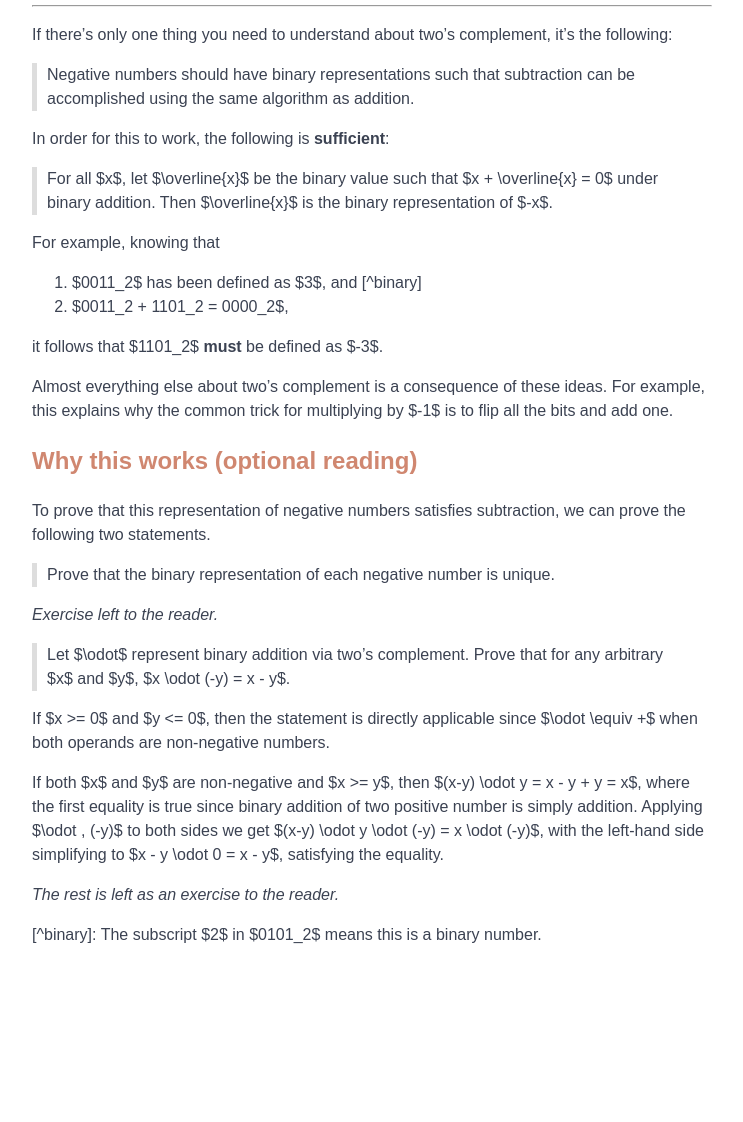
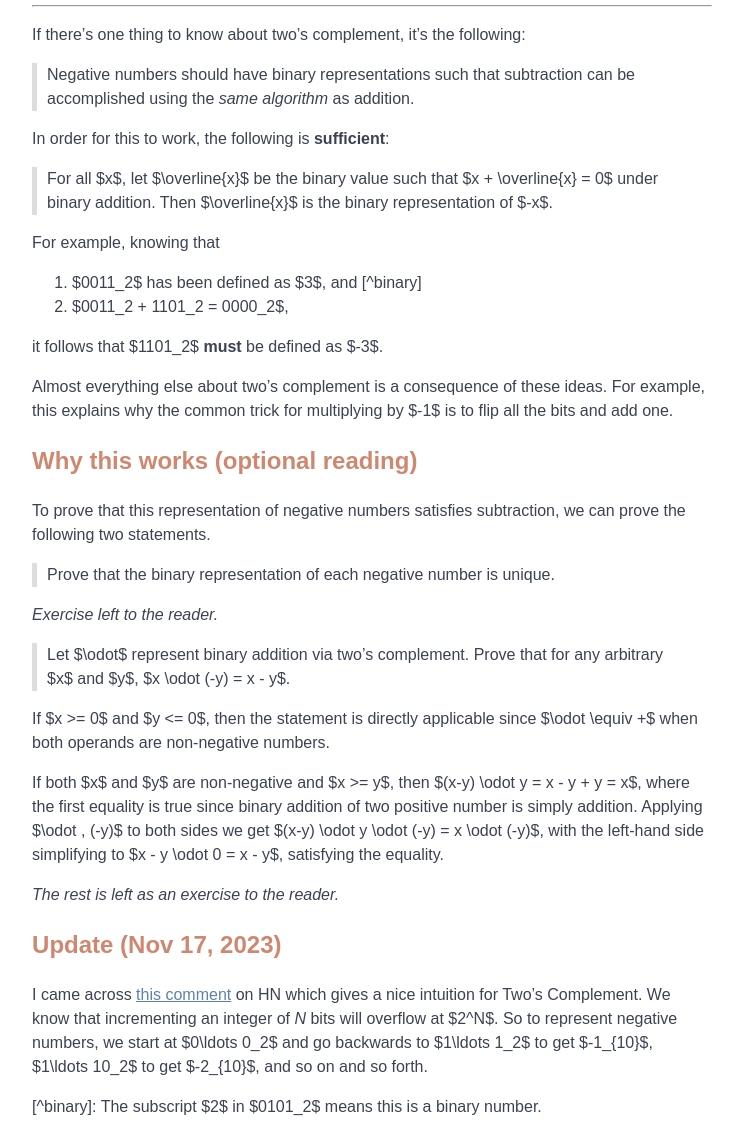
Before and after one commit to MimmyJau/mimmyjau.github.io, an Astro site: page /posts/twos-complement in a window 1280 px wide. Shown: the part 178-1300 px from the top of the page, without its empty margins (268-1011 px from the left). Before the commit the page ends 1157 px from the top, so only its background shows below. Built offline with nearby package versions, Linux system fonts and the light colour scheme; Astro itself is replaced by a stand-in of ours.

Commit message:
feat: update two's complement post

```diff
--- a/src/pages/posts/twos-complement.md
+++ b/src/pages/posts/twos-complement.md
@@ -7,9 +7,9 @@ description: "Key concepts in two's complement."
 tags: ["architecture", "memory", "learning in public"]
 ---
 
-If there's only one thing you need to understand about two's complement, it's the following:
+If there's one thing to know about two's complement, it's the following:
 
->  Negative numbers should have binary representations such that subtraction can be accomplished using the same algorithm as addition.
+>  Negative numbers should have binary representations such that subtraction can be accomplished using the *same algorithm* as addition.
 
 In order for this to work, the following is **sufficient**:
 
@@ -39,4 +39,8 @@ If both $x$ and $y$ are non-negative and $x >= y$, then $(x-y) \odot y = x - y +
 
 *The rest is left as an exercise to the reader.*
 
+## Update (Nov 17, 2023)
+
+I came across [this comment](https://news.ycombinator.com/item?id=38299777) on HN which gives a nice intuition for Two's Complement. We know that incrementing an integer of *N* bits will overflow at $2^N$. So to represent negative numbers, we start at $0\ldots 0_2$ and go backwards to $1\ldots 1_2$ to get $-1_{10}$, $1\ldots 10_2$ to get $-2_{10}$, and so on and so forth.
+
 [^binary]: The subscript $2$ in $0101_2$ means this is a binary number.
```
